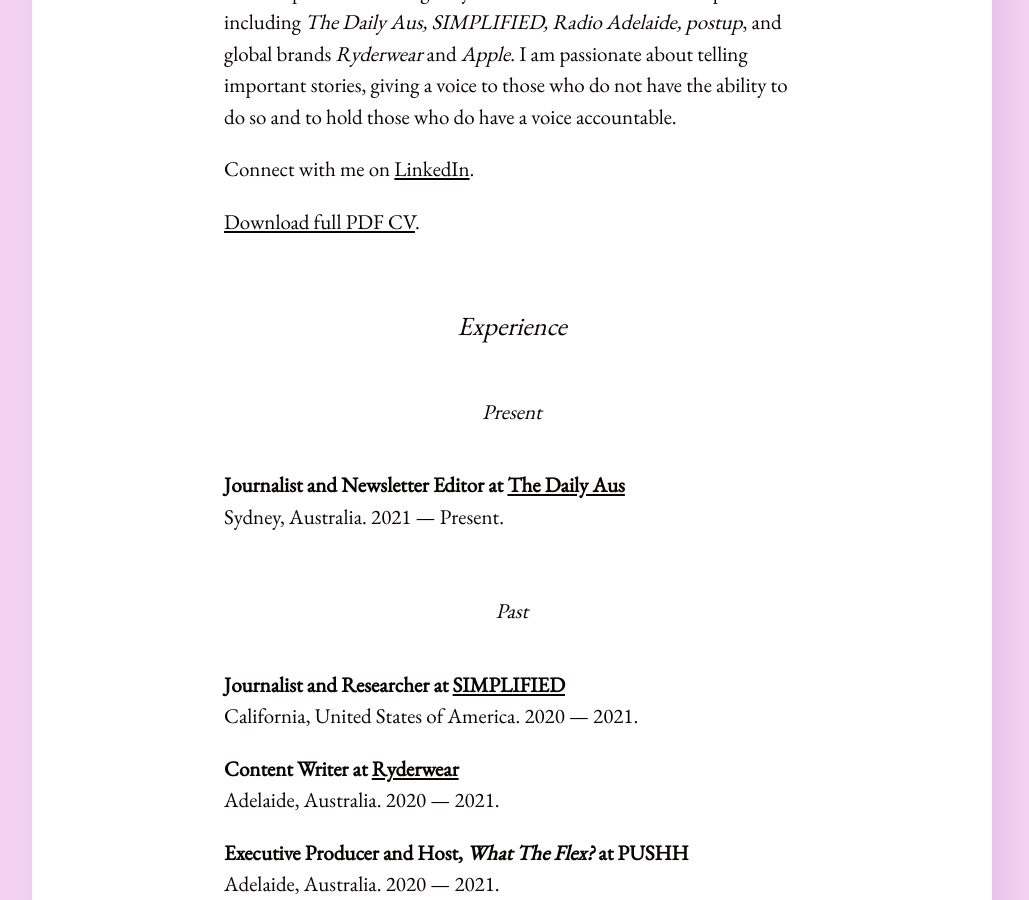
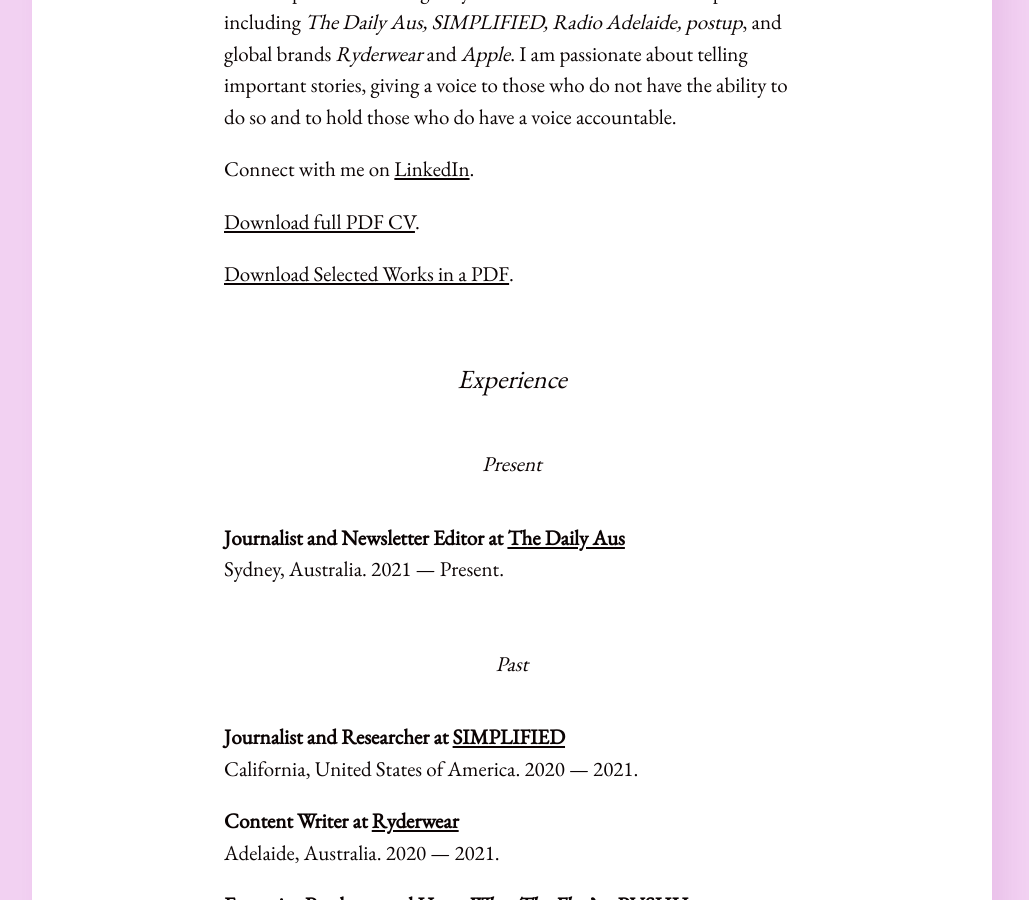
Before and after one commit to mariahlattas/website, a Jekyll site: the page built from cv.md, in a window 1280 px wide and 900 px high, scrolled down 916 px. Shown: the whole window, without its empty margins (128-1157 px from the left). Built offline with Jekyll 4.4.1, drawn with Linux system fonts in a browser that asks for light colours.

Commit message:
Update cv.md

```diff
--- a/cv.md
+++ b/cv.md
@@ -15,6 +15,8 @@
 Connect with me on [LinkedIn](https://linkedin.com/in/mariahlattas).
 
 [Download full PDF CV](/assets/documents/mariah-lattas-cv.pdf){: .download}.
+
+[Download Selected Works in a PDF](/assets/documents/mariah-lattas-selected-works.pdf){: .download}.
 
 #### Experience
 
```
